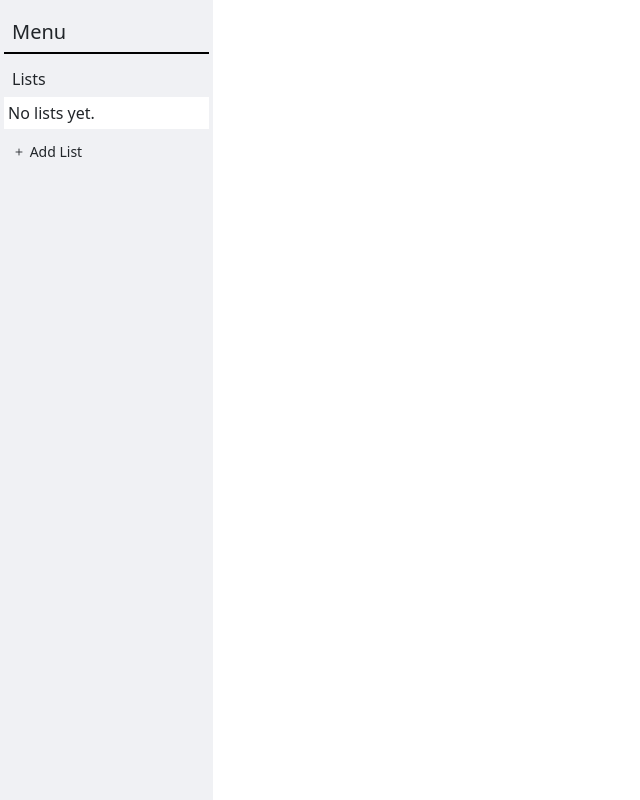
After one commit to e9dgharmalkar/learning_and_development, a Django app: page /tasks/ in a window 1280 px wide. The commit adds this page. Shown: the whole page, without its empty margins (0-640 px from the left). Run offline with Django 5.2, Linux system fonts and the light colour scheme.

Commit message:
.\tasks\

```diff
--- a/tasks/models.py
+++ b/tasks/models.py
@@ -17,6 +17,7 @@ class List(models.Model):
     """Model representing a list of tasks."""
 
     name = models.CharField(max_length=255)
+    created_at = models.DateTimeField(auto_now_add=True)
 
     def __str__(self):
         return f"{self.name}"
--- a/tasks/templates/tasks/base.html
+++ b/tasks/templates/tasks/base.html
@@ -6,6 +6,8 @@
     <meta name="viewport" content="width=device-width, initial-scale=1">
     <!-- Bootstrap CDN -->
     <link href="https://cdn.jsdelivr.net/npm/bootstrap@5.3.0/dist/css/bootstrap.min.css" rel="stylesheet">
+    <link href="https://cdn.jsdelivr.net/npm/bootstrap-icons@1.10.5/font/bootstrap-icons.css" rel="stylesheet">
+
     {% load static %}
     <link rel="stylesheet" href="{% static 'css/style.css' %}">
 </head>
--- /dev/null
+++ b/tasks/templates/tasks/task_list.html
@@ -0,0 +1,34 @@
+{% extends 'tasks/base.html' %}
+
+{% block content %}
+<div class="container-fluid">
+    <div class="row" style="height: 100vh;">
+        <!-- Sidebar -->
+        <div class="col-md-2 p-1" style="background-color: rgb(240, 241, 244);">
+            <h5 class=" mt-3 px-2">Menu</h5>
+            <div style="height: 2px; background-color: black; width: 100%; border: none;"></div>
+
+            <h6 class="mt-3 px-2">Lists</h6>
+            <ul class="list-group list-group-flush">
+                {% for list in lists %}
+                <li class="list-group-item  p-1" style="background-color: rgb(240, 241, 244); border: none">
+                    {{ list.name }}
+                </li>
+                {% empty %}
+                <li class="list-group-item  p-1">No lists yet.</li>
+                {% endfor %}
+            </ul>
+
+            <div class="text-start mt-2">
+                <a class="btn btn-sm btn-outline-dark" href="{% url 'add_list' %}" style="border: none; box-shadow: none;">
+                    <i class="bi bi-plus"></i> Add List</a>
+            </div>
+        </div>
+
+        <!-- Main Content Area -->
+        <div class="col-md-10">
+            <!-- You can show tasks here or keep it blank -->
+        </div>
+    </div>
+</div>
+{% endblock %}
--- a/tasks/urls.py
+++ b/tasks/urls.py
@@ -1,11 +1,16 @@
 """This module defines the URL patterns for the tasks app."""
 
 from django.urls import path
-from .views import TaskListView, TaskCreateView, TaskUpdateView, TaskDeleteView
+from .views import TaskListView, dashboard, ListCreateView
+
 
 urlpatterns = [
-    path("", TaskListView.as_view(), name="task_list"),
-    path("create/", TaskCreateView.as_view(), name="task_create"),
-    path("<int:pk>/update/", TaskUpdateView.as_view(), name="task_update"),
-    path("<int:pk>/delete/", TaskDeleteView.as_view(), name="task_delete"),
+    path("", dashboard, name="dashboard"),
+    path("add_list/", ListCreateView.as_view(), name="add_list"),
+    path("tasks/", TaskListView.as_view(), name="task_list"),
+    # path('list/<int:list_id>/', views.list_detail, name='list_detail'),
+    # path('add-list/', views.add_list, name='add_list'),
+    # path("create/", TaskCreateView.as_view(), name="task_create"),
+    # path("<int:pk>/update/", TaskUpdateView.as_view(), name="task_update"),
+    # path("<int:pk>/delete/", TaskDeleteView.as_view(), name="task_delete"),
 ]
--- a/tasks/views.py
+++ b/tasks/views.py
@@ -1,39 +1,52 @@
 """Django views for managing tasks in a task management application."""
 
-from django.views.generic import ListView, CreateView, UpdateView, DeleteView
+from django.views.generic import ListView, CreateView
 from django.urls import reverse_lazy
-from .models import Task
+from django.shortcuts import render
+from .models import Task, List
+
+
+
+
+def dashboard(request):
+    lists = List.objects.order_by("-created_at")[:3]
+    return render(request, "tasks/task_list.html", {"lists": lists})
+
+
+class ListCreateView(CreateView):
+    model = List
+    fields = ["name"]
+    template_name = "tasks/list_form.html"
+    success_url = reverse_lazy("dashboard")
 
 
 class TaskListView(ListView):
-    """View for listing all tasks."""
-
     model = Task
-    template_name = "task_list.html"
+    template_name = "tasks/task_list.html"
     context_object_name = "tasks"
 
 
-class TaskCreateView(CreateView):
-    """View for creating a new task."""
+# class TaskCreateView(CreateView):
+#     """View for creating a new task."""
 
-    model = Task
-    fields = ["title", "description", "completed", "deadline"]
-    template_name = "task_form.html"
-    success_url = reverse_lazy("task_list")
+#     model = Task
+#     fields = ["title", "description", "completed", "deadline"]
+#     template_name = "task_form.html"
+#     success_url = reverse_lazy("task_list")
 
 
-class TaskUpdateView(UpdateView):
-    """View for updating an existing task."""
+# class TaskUpdateView(UpdateView):
+#     """View for updating an existing task."""
 
-    model = Task
-    fields = ["title", "description", "completed", "deadline"]
-    template_name = "task_form.html"
-    success_url = reverse_lazy("task_list")
+#     model = Task
+#     fields = ["title", "description", "completed", "deadline"]
+#     template_name = "task_form.html"
+#     success_url = reverse_lazy("task_list")
 
 
-class TaskDeleteView(DeleteView):
-    """View for deleting a task."""
+# class TaskDeleteView(DeleteView):
+#     """View for deleting a task."""
 
-    model = Task
-    template_name = "task_confirm_delete.html"
-    success_url = reverse_lazy("task_list")
+#     model = Task
+#     template_name = "task_confirm_delete.html"
+#     success_url = reverse_lazy("task_list")
```
Also changed, not shown: tasks/templates/task_list.html (deleted, +0 -49 lines), tasks/templates/tasks/list_form.html (added, +13 -0 lines), tasks/migrations/0006_list_created_at.py (added).
